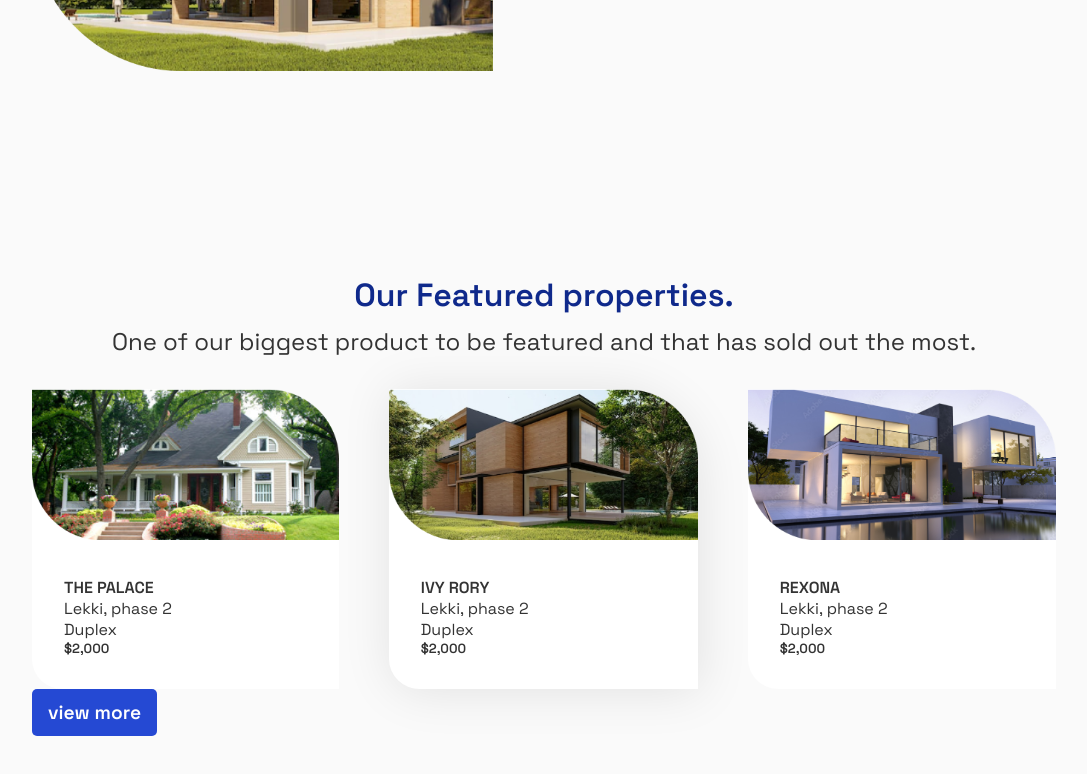
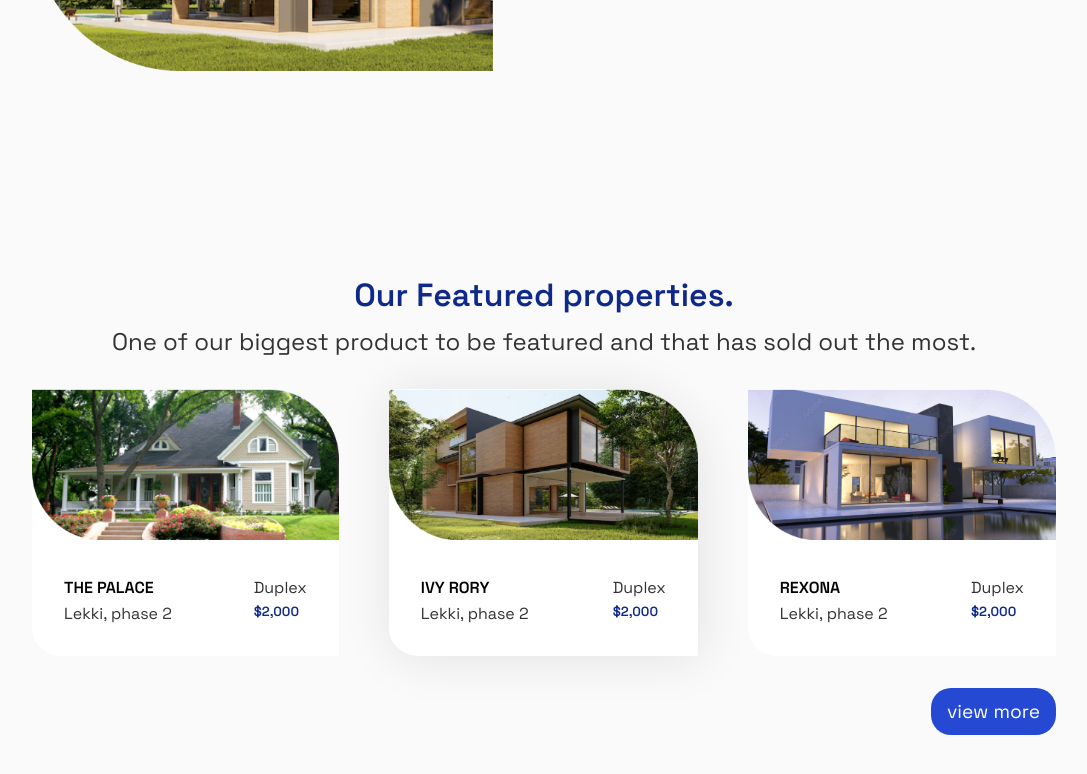
Before and after one commit to brianinq/prep_week1_project, a plain HTML site: page index.html in a window 1280 px wide. Shown: the part 2191-2965 px from the top of the page, without its empty margins (96-1183 px from the left). Drawn offline with Linux system fonts and the light colour scheme.

Commit message:
fix feature section styling

```diff
--- a/assets/css/style.css
+++ b/assets/css/style.css
@@ -253,6 +253,22 @@ transform: rotate(45deg);
     max-width: 100%;
     object-fit: contain;
 }
-.property .specifics{
+.specifics{
     padding: 2rem;
+    display: flex;
+    justify-content: space-between;
 }
+.specifics h4{
+    color: #000;
+    margin-bottom: 5px;
+}
+.specifics h5{
+    color: #0F298B;
+    margin-top: 5px;
+}
+.view-more{
+    float: right;
+    font-weight: normal;
+    border-radius: 20px;
+    margin: 2rem 0;
+}
```
